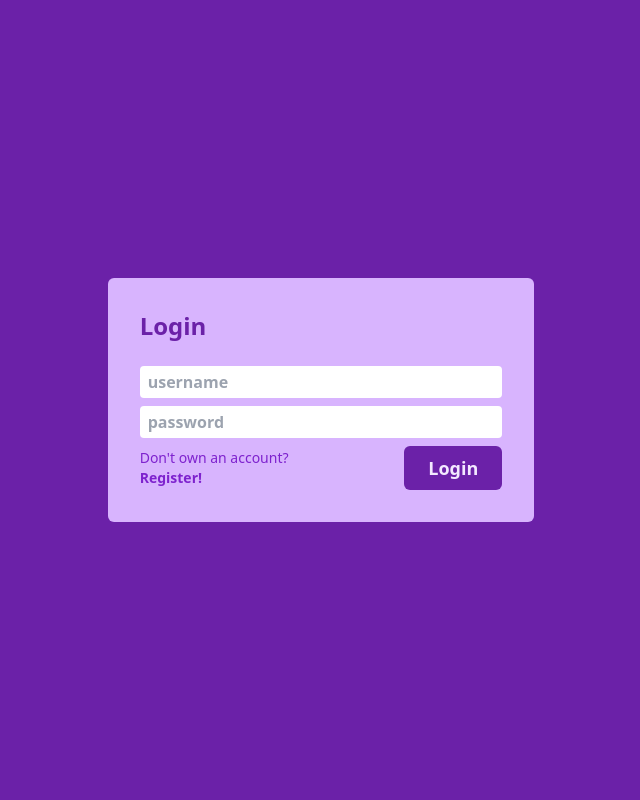
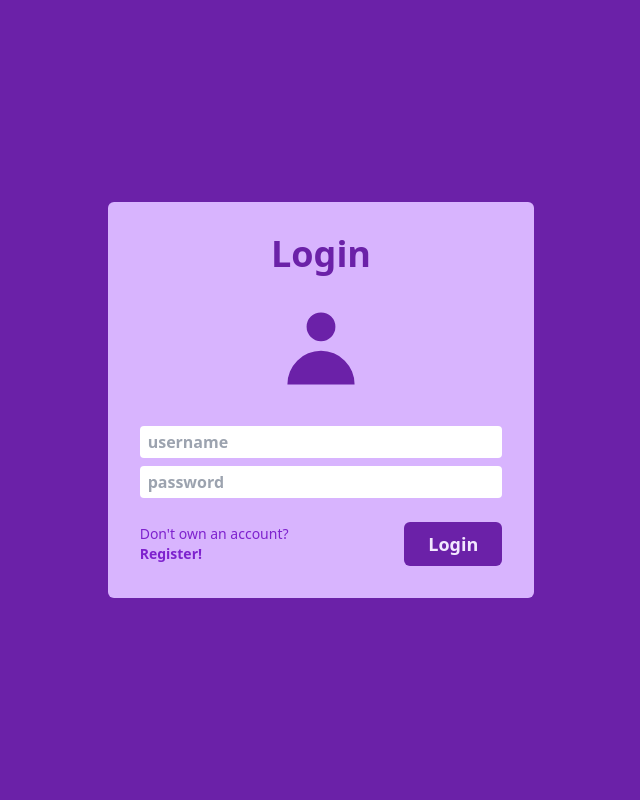
Before and after one commit to carlosgarciafm/payment-tracker, a Flask app: template templates/login.html in a window 1280 px wide. Shown: the whole page, without its empty margins (319-959 px from the left). Run offline with Flask 2, Linux system fonts and the light colour scheme; the template is opened without the code that fills it, so the values that code supplies are empty.

Commit message:
feat(v:login,register): add user image to cards

```diff
--- a/static/style.css
+++ b/static/style.css
@@ -503,8 +503,32 @@ Ensure the default browser behavior of the `hidden` attribute.
   margin-bottom: 1.5rem;
 }
 
+.mb-12 {
+  margin-bottom: 3rem;
+}
+
+.mb-8 {
+  margin-bottom: 2rem;
+}
+
+.mt-8 {
+  margin-top: 2rem;
+}
+
+.mt-6 {
+  margin-top: 1.5rem;
+}
+
+.mt-4 {
+  margin-top: 1rem;
+}
+
 .block {
   display: block;
+}
+
+.inline-block {
+  display: inline-block;
 }
 
 .flex {
@@ -521,6 +545,14 @@ Ensure the default browser behavior of the `hidden` attribute.
 
 .h-6 {
   height: 1.5rem;
+}
+
+.h-24 {
+  height: 6rem;
+}
+
+.h-5 {
+  height: 1.25rem;
 }
 
 .min-h-screen {
@@ -543,6 +575,14 @@ Ensure the default browser behavior of the `hidden` attribute.
   width: 12rem;
 }
 
+.w-24 {
+  width: 6rem;
+}
+
+.w-5 {
+  width: 1.25rem;
+}
+
 .flex-1 {
   flex: 1 1 0%;
 }
@@ -560,6 +600,10 @@ Ensure the default browser behavior of the `hidden` attribute.
   grid-template-columns: repeat(1, minmax(0, 1fr));
 }
 
+.grid-cols-2 {
+  grid-template-columns: repeat(2, minmax(0, 1fr));
+}
+
 .grid-rows-2 {
   grid-template-rows: repeat(2, minmax(0, 1fr));
 }
@@ -572,8 +616,20 @@ Ensure the default browser behavior of the `hidden` attribute.
   align-items: center;
 }
 
+.justify-start {
+  justify-content: flex-start;
+}
+
+.justify-center {
+  justify-content: center;
+}
+
 .justify-between {
   justify-content: space-between;
+}
+
+.justify-items-center {
+  justify-items: center;
 }
 
 .space-y-2 > :not([hidden]) ~ :not([hidden]) {
@@ -650,6 +706,16 @@ Ensure the default browser behavior of the `hidden` attribute.
 .text-xl {
   font-size: 1.25rem;
   line-height: 1.75rem;
+}
+
+.text-4xl {
+  font-size: 2.25rem;
+  line-height: 2.5rem;
+}
+
+.text-3xl {
+  font-size: 1.875rem;
+  line-height: 2.25rem;
 }
 
 .font-bold {
--- a/templates/login.html
+++ b/templates/login.html
@@ -7,8 +7,14 @@
 {% block main %}
 <div class="bg-purple-800 text-purple-800 grid grid-cols-1 h-screen items-center">
     <div class="card container mx-auto w-4/5 md:w-1/3">
-        <h2 class="font-bold text-2xl mb-6">Login</h2>
-        <form action="/login" method="post" class="w-full space-y-2">
+        <div class="grid justify-items-center mb-8">
+            <h2 class="font-bold text-4xl mb-6">Login</h2>
+            <svg xmlns="http://www.w3.org/2000/svg"
+                class="h-24 w-24" viewBox="0 0 20 20" fill="currentColor">
+              <path fill-rule="evenodd" d="M10 9a3 3 0 100-6 3 3 0 000 6zm-7 9a7 7 0 1114 0H3z" clip-rule="evenodd" />
+            </svg>
+        </div>
+        <form action="/register" method="post" class="w-full space-y-2">
             <input type="text" autocomplete="off" name="username"
                                                   placeholder="username"
                                                   class="input-text">
@@ -17,13 +23,13 @@
                                                       class="input-text">
             <div class="flex justify-between items-center text-purple-700
                         text-sm">
-                <div class="grid grid-rows-2 grid-cols-1 content-center">
+                <div class="grid grid-rows-2 grid-cols-1 content-center mt-4">
                     <span class="">Don't own an account?</span>
                     <span class="font-semibold font-italic">
                         <a href="/register">Register!</a>
                     </span>
                 </div>
-                <button type="submit" class="submit-btn">
+                <button type="submit" class="submit-btn mt-4">
                     Login
                 </button>
             </div>
```
Also changed, not shown: templates/register.html (+9 -3 lines).
